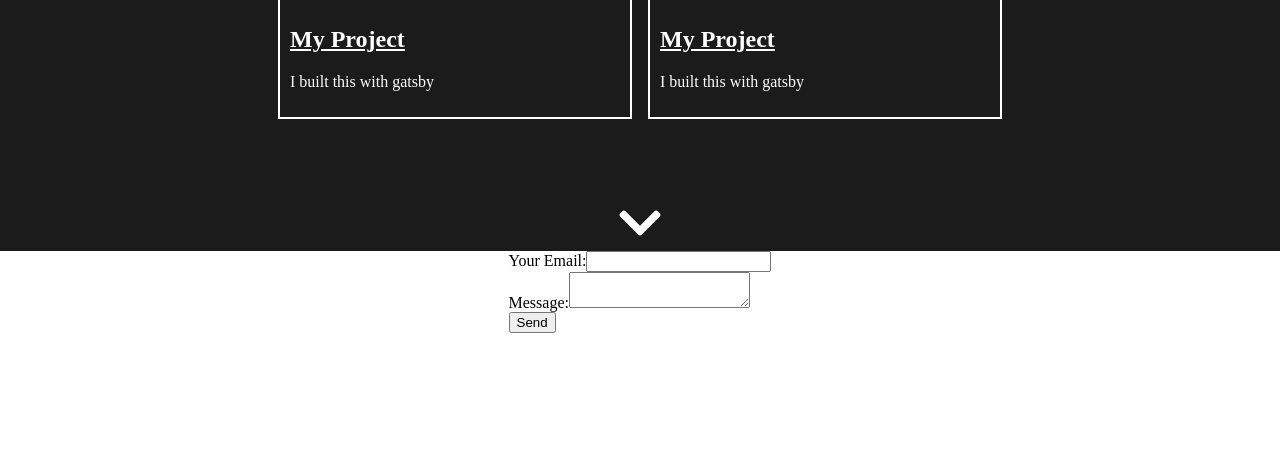
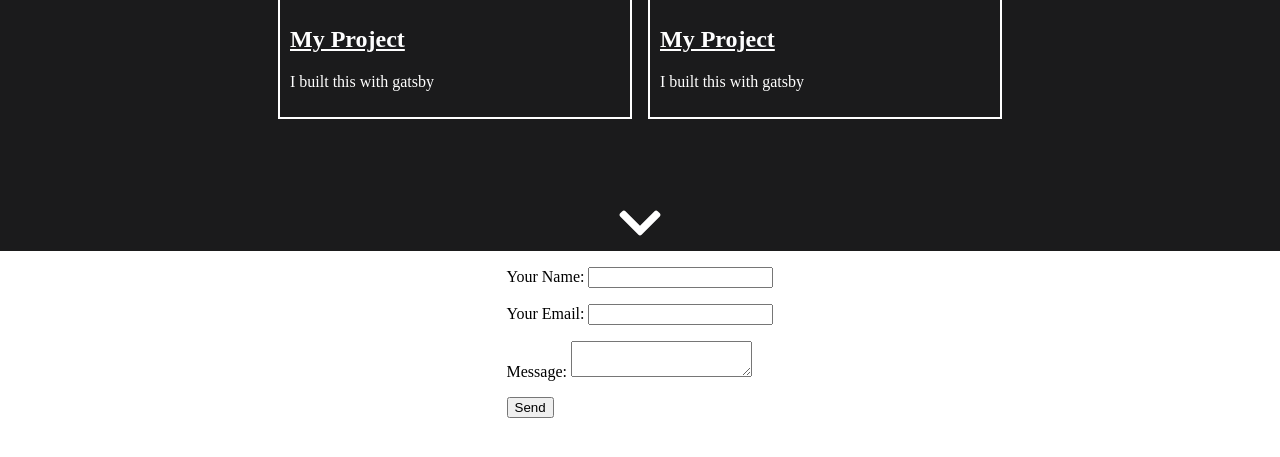
Before and after one commit to verv0022/portfolio, a Gatsby site: page / in a window 1280 px wide. Shown: the part 1871-2328 px from the top of the page. Built offline with nearby package versions, Linux system fonts and the light colour scheme; Gatsby itself is replaced by a stand-in of ours.

Commit message:
form test

```diff
--- a/src/components/contact/contact.js
+++ b/src/components/contact/contact.js
@@ -5,17 +5,25 @@ const Contact = () => (
   <div className="contact-container">
     <main className="contact">
       <section className="contact-content">
-        <form name="Contact Form" method="POST" data-netlify="true">
-          <input type="hidden" name="form-name" value="Contact Form" />
-          <div>
-            <label>Your Email:</label>
-            <input type="email" name="email" />
-          </div>
-          <div>
-            <label>Message:</label>
-            <textarea name="message" />
-          </div>
-          <button type="submit">Send</button>
+        <form name="contact" method="POST" data-netlify="true">
+          <p>
+            <label>
+              Your Name: <input type="text" name="name" />
+            </label>
+          </p>
+          <p>
+            <label>
+              Your Email: <input type="email" name="email" />
+            </label>
+          </p>
+          <p>
+            <label>
+              Message: <textarea name="message"></textarea>
+            </label>
+          </p>
+          <p>
+            <button type="submit">Send</button>
+          </p>
         </form>
       </section>
     </main>
```
